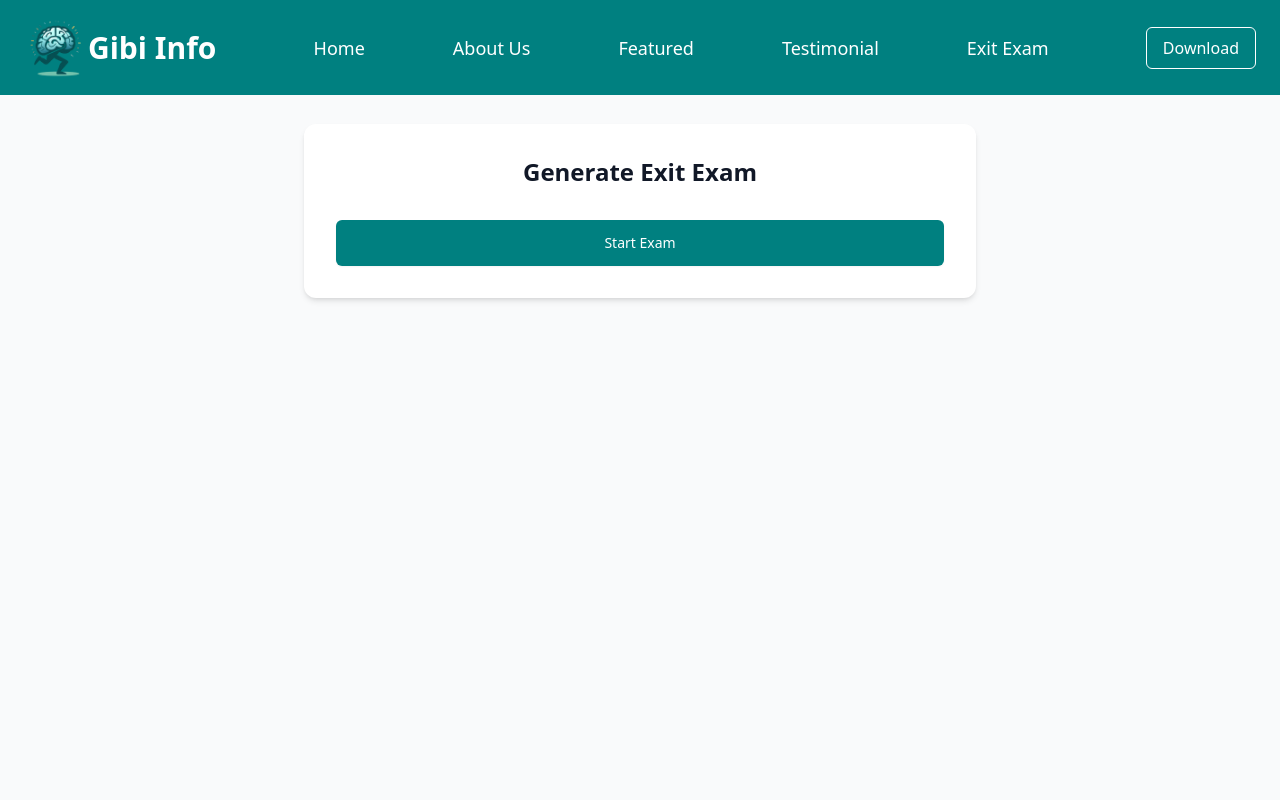
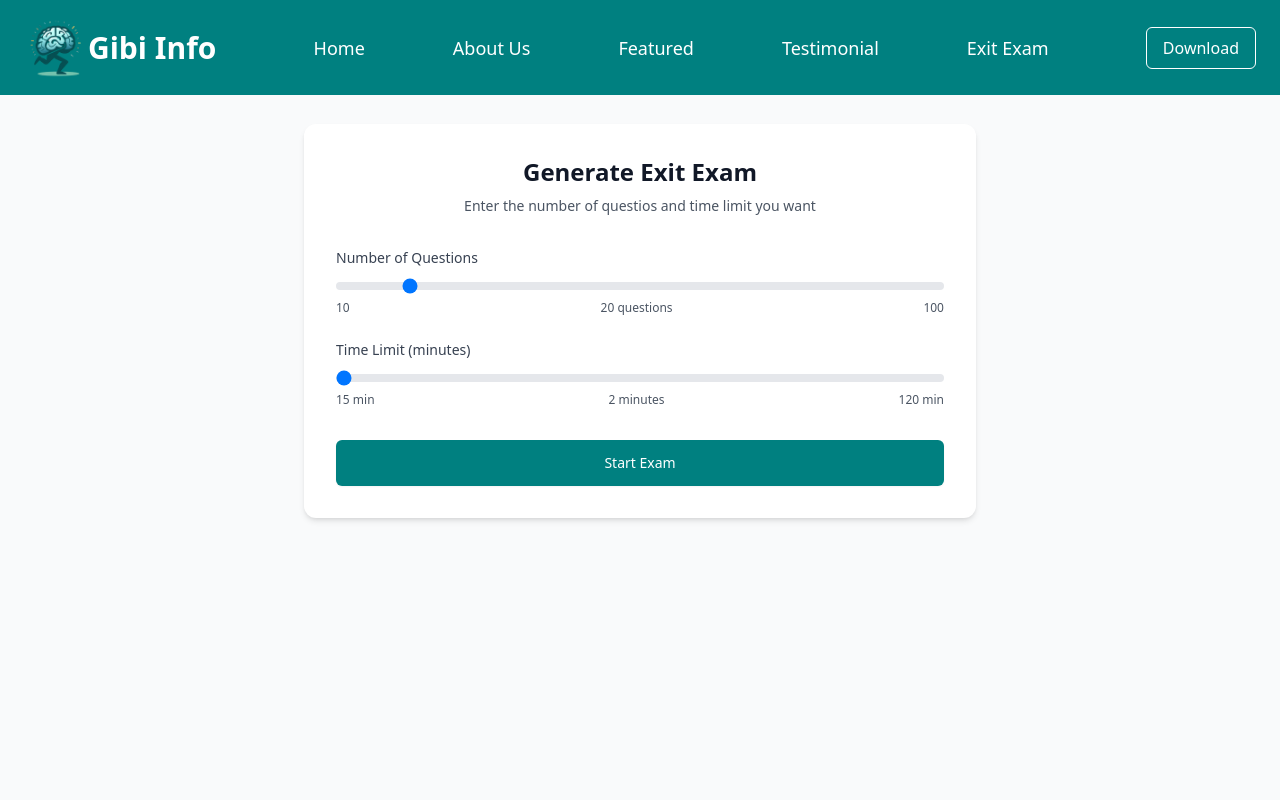
Before and after one commit to Yaidevs/gibiinfo-website, a React (Vite) app: page /generate-exam/premium1 in a window 1280 px wide. Shown: the top 800 px of the page. Built offline with nearby package versions, Linux system fonts and the light colour scheme.

Commit message:
customize by selecting  the number of questions and time limit is done

```diff
--- a/src/components/ExitExam/pages/DepartmentDetails.jsx
+++ b/src/components/ExitExam/pages/DepartmentDetails.jsx
@@ -194,7 +194,7 @@ const DepartmentDetails = () => {
 
         {/* Exit Exams Section - FIRST */}
         <div className="mb-12">
-          <h2 className="text-3xl font-bold text-gray-900 mb-8">Exit Exams</h2>
+          <h2 className="text-3xl font-bold text-gray-900 mb-8">Exams</h2>
 
           <div className="grid md:grid-cols-2 lg:grid-cols-3 gap-6">
             {allExams.map((exam) => (
@@ -336,7 +336,7 @@ const DepartmentDetails = () => {
                 ))}
               </div>
 
-              <div className="mt-8 bg-gray-50 p-6 rounded-lg">
+              {/* <div className="mt-8 bg-gray-50 p-6 rounded-lg">
                 <h3 className="text-xl font-semibold text-gray-900 mb-4">About the Department</h3>
                 <p className="text-gray-600 mb-4">
                   {departmentDetail?.data.description ||
@@ -345,7 +345,7 @@ const DepartmentDetails = () => {
                 <p className="text-gray-600">
                   Students will learn from experienced faculty members who are experts in their respective fields. The department offers state-of-the-art facilities and resources to support student learning and research.
                 </p>
-              </div>
+              </div> */}
             </div>
           )}
 
--- a/src/components/ExitExam/pages/DepartmentList.jsx
+++ b/src/components/ExitExam/pages/DepartmentList.jsx
@@ -4,18 +4,44 @@ import { useGetDepartmentsQuery } from "../data/api/dataApi"
 export default function DepartmentList() {
   const { data: departments, isLoading, isSuccess } = useGetDepartmentsQuery()
 
+  // Skeleton loader array - creates 6 placeholders while loading
+  const skeletons = Array(6).fill(0)
+
   return (
     <div className="bg-gray-50 py-12 pt-[180px]">
       <div className="max-w-7xl mx-auto px-4 sm:px-6 lg:px-8">
         <div className="text-center">
-          <h1 className="text-3xl font-extrabold text-gray-900 sm:text-4xl">Select Your Department</h1>
+          <h1 className="text-3xl font-extrabold text-gray-900 sm:text-4xl">Departments</h1>
           <p className="mt-3 max-w-2xl mx-auto text-xl text-gray-500 sm:mt-4">
             Choose your department to access subject-specific exit exam questions
           </p>
         </div>
 
         <div className="mt-12 grid gap-5 max-w-lg mx-auto lg:grid-cols-3 lg:max-w-none">
-          {departments?.data.map((dept) => (
+          {isLoading &&
+            skeletons.map((_, index) => (
+              <div key={`skeleton-${index}`} className="flex flex-col rounded-lg shadow-lg overflow-hidden bg-white">
+                <div className="flex-1 p-6 flex flex-col justify-between">
+                  <div className="flex-1">
+                    <div className="mb-3">
+                      {/* Image skeleton */}
+                      <div className="w-full h-64 bg-gray-200 animate-pulse rounded"></div>
+                    </div>
+                    {/* Title skeleton */}
+                    <div className="h-6 bg-gray-200 rounded animate-pulse w-3/4 mb-3"></div>
+                    {/* Description skeleton - multiple lines */}
+                    <div className="space-y-2">
+                      <div className="h-4 bg-gray-200 rounded animate-pulse"></div>
+                      <div className="h-4 bg-gray-200 rounded animate-pulse"></div>
+                      <div className="h-4 bg-gray-200 rounded animate-pulse w-2/3"></div>
+                    </div>
+                  </div>
+                </div>
+              </div>
+            ))
+          }
+
+          {isSuccess && departments?.data.map((dept) => (
             <Link key={dept.id} to={`/department/${dept._id}`} className="flex flex-col rounded-lg shadow-lg overflow-hidden bg-white">
               <div className="flex-1 p-6 flex flex-col justify-between">
                 <div className="flex-1">
--- a/src/components/ExitExam/pages/ExamGenerator.jsx
+++ b/src/components/ExitExam/pages/ExamGenerator.jsx
@@ -60,14 +60,17 @@ export default function ExamGenerator() {
           <h1 className="text-2xl text-gray-900 font-bold">
             Generate Exit Exam
           </h1>
-          {/* <p className="text-gray-600 text-sm mt-2">
-            Customize your exam settings below
-          </p> */}
+          <p className="text-gray-600 text-sm mt-2">
+            Enter the number of questios and time limit you want
+          </p>
         </div>
 
         <form onSubmit={handleSubmit}>
-          {/* <div className="mb-6">
-            <label htmlFor="numQuestions" className="text-gray-700 text-sm block font-medium mb-1">
+          <div className="mb-6">
+            <label
+              htmlFor="numQuestions"
+              className="text-gray-700 text-sm block font-medium mb-1"
+            >
               Number of Questions
             </label>
             <input
@@ -75,7 +78,7 @@ export default function ExamGenerator() {
               id="numQuestions"
               name="numQuestions"
               min="10"
-              max="50"
+              max="100"
               step="5"
               value={formData.numQuestions}
               onChange={handleChange}
@@ -84,12 +87,15 @@ export default function ExamGenerator() {
             <div className="flex justify-between text-gray-600 text-xs mt-1">
               <span>10</span>
               <span>{formData.numQuestions} questions</span>
-              <span>50</span>
+              <span>100</span>
             </div>
           </div>
 
           <div className="mb-8">
-            <label htmlFor="timeLimit" className="text-gray-700 text-sm block font-medium mb-1">
+            <label
+              htmlFor="timeLimit"
+              className="text-gray-700 text-sm block font-medium mb-1"
+            >
               Time Limit (minutes)
             </label>
             <input
@@ -108,7 +114,7 @@ export default function ExamGenerator() {
               <span>{formData.timeLimit} minutes</span>
               <span>120 min</span>
             </div>
-          </div> */}
+          </div>
 
           {/* <div className="bg-blue-50 p-4 rounded-lg mb-6">
             <h3 className="text-blue-800 font-medium mb-2">Exam Summary</h3>
--- a/src/components/ExitExam/pages/ExamInterface.jsx
+++ b/src/components/ExitExam/pages/ExamInterface.jsx
@@ -1,18 +1,21 @@
 "use client"
 
 import { useState, useEffect, useRef } from "react"
-import { useParams, useNavigate } from "react-router-dom"
+import { useParams, useNavigate, useLocation } from "react-router-dom"
 import { useGetExitExamQuestionsQuery } from "../data/api/dataApi"
 import { Flag } from "lucide-react"
 
 export default function ExamInterface() {
   const { id } = useParams() // Get exam ID from URL params
   const navigate = useNavigate()
+  const location = useLocation()
   const [currentPage, setCurrentPage] = useState(1)
-  const [questionsPerPage, setQuestionsPerPage] = useState(100)
 
-  // Set time limit directly in the component (in hours)
-  const timeLimit = 1.5 // 1.5 hours for the exam
+  // Get values from location state or use defaults
+  const [questionsPerPage, setQuestionsPerPage] = useState(location.state?.numQuestions || 20)
+
+  // Set time limit from location state (in minutes) or use default
+  const timeLimit = location.state?.timeLimit || 90 // Default 90 minutes if not provided
 
   // Fetch questions from API
   const {
@@ -30,7 +33,7 @@ export default function ExamInterface() {
   const [answers, setAnswers] = useState([])
   const [flaggedQuestions, setFlaggedQuestions] = useState([])
   const [flaggedTimestamps, setFlaggedTimestamps] = useState([])
-  const [timeRemaining, setTimeRemaining] = useState(timeLimit * 3600) // Convert hours to seconds
+  const [timeRemaining, setTimeRemaining] = useState(timeLimit * 60) // Convert minutes to seconds
   const [examSubmitted, setExamSubmitted] = useState(false)
   const [showResultsPopup, setShowResultsPopup] = useState(false)
   const [reviewMode, setReviewMode] = useState(false)
--- a/src/components/ExitExam/pages/ExitExamHome.jsx
+++ b/src/components/ExitExam/pages/ExitExamHome.jsx
@@ -7,7 +7,7 @@ export default function ExitExamHome() {
       <div className="relative bg-[#008080] py-32 text-white">
         <div className="max-w-7xl mx-auto px-4 sm:px-6 lg:px-8 py-24 md:py-32">
           <div className="md:w-2/3">
-            <h1 className="text-4xl font-extrabold tracking-tight sm:text-5xl md:text-6xl">
+            <h1 className="text-3xl font-bold text-white sm:text-4xl md:text-6xl">
               Prepare for your exit exams with confidence
             </h1>
             <p className="mt-6 text-xl max-w-3xl">
```
